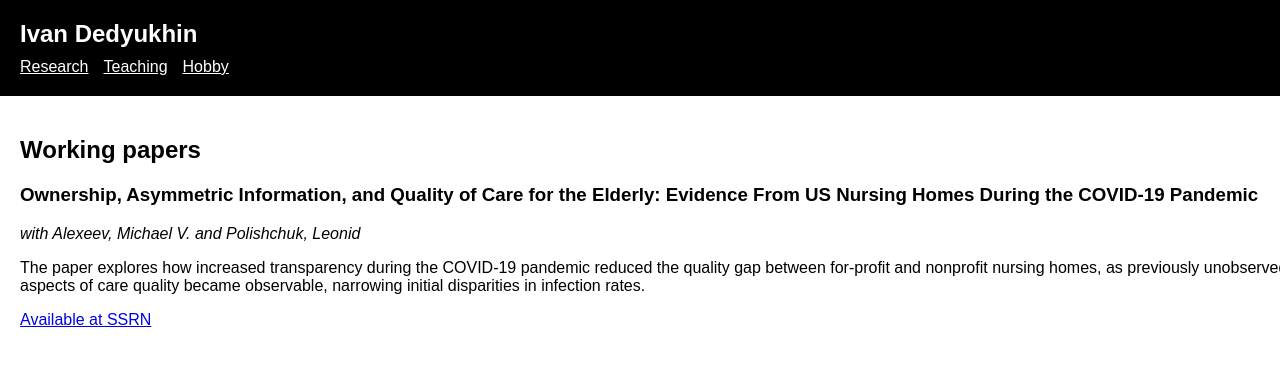
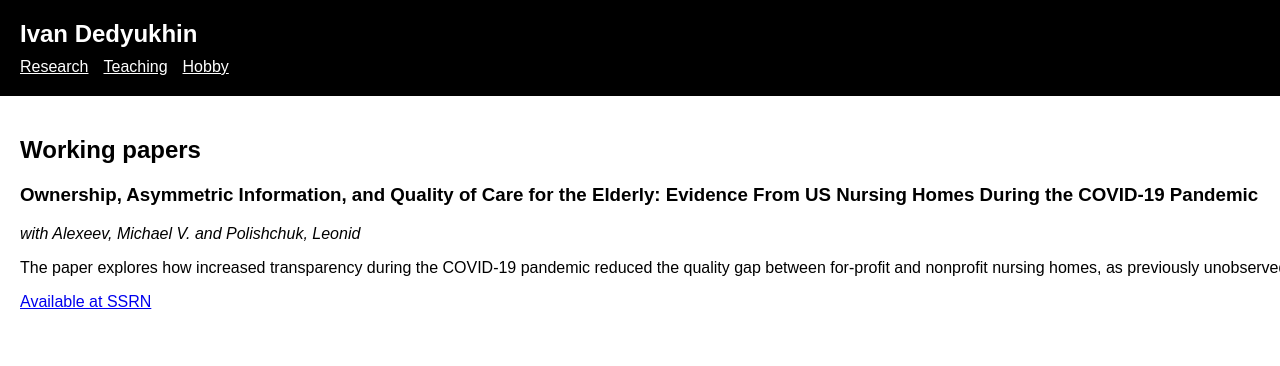
Before and after one commit to Dedyukhin/dedyukhin.github.io, a Jekyll site: the page built from Research.md, in a window 1280 px wide. Shown: the top 366 px of the page. Built offline with Jekyll 4.4.1, drawn with Linux system fonts in a browser that asks for light colours.

Commit message:
Update default.html

```diff
--- a/_layouts/default.html
+++ b/_layouts/default.html
@@ -19,6 +19,8 @@
             width: 100%;
             margin: 0 auto;
             padding: 20px;
+            overflow: visible; /* Ensure overflow is allowed */
+            white-space: nowrap; /* Prevents text from wrapping to a new line */
         }
 
         /* Navigation bar styling */
```
